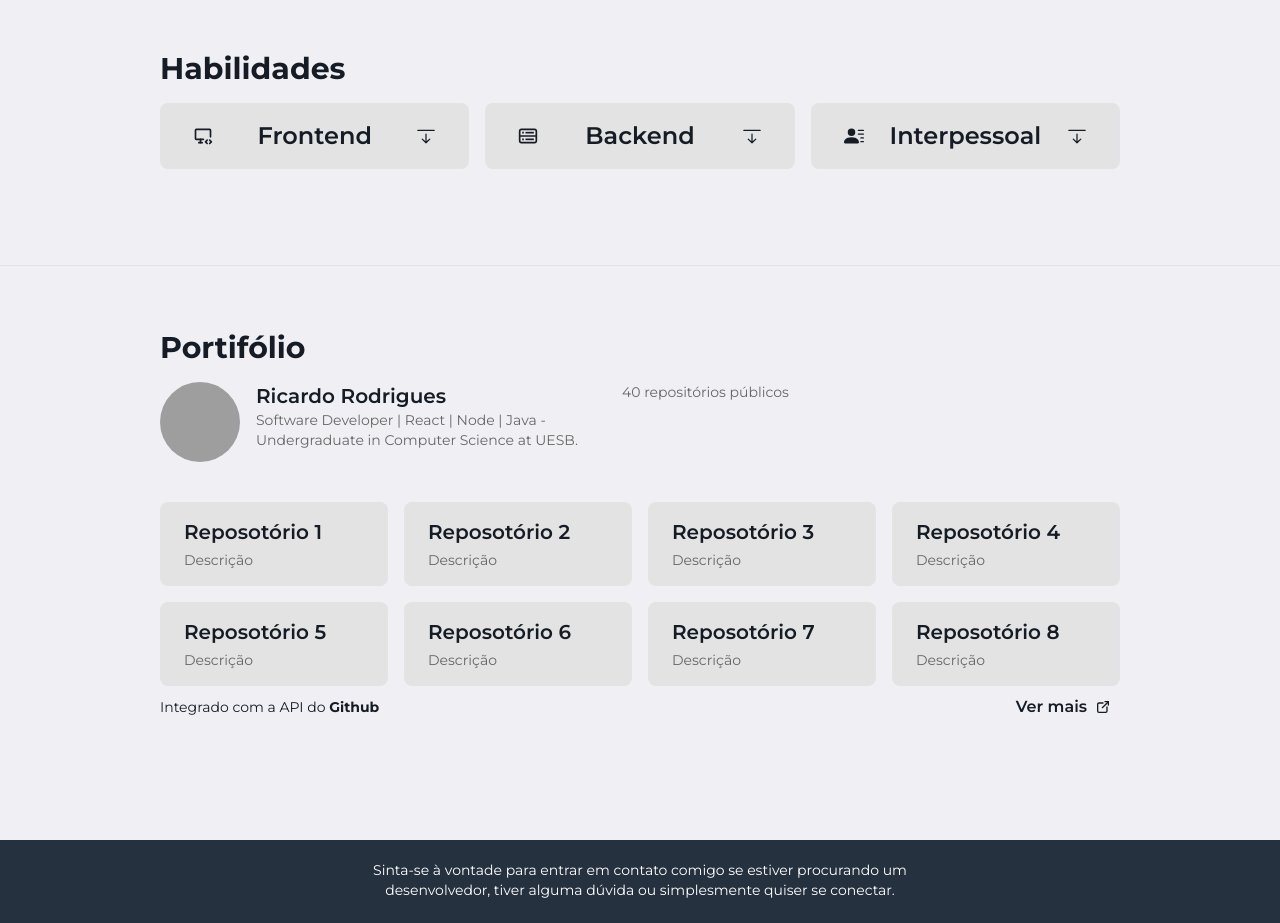
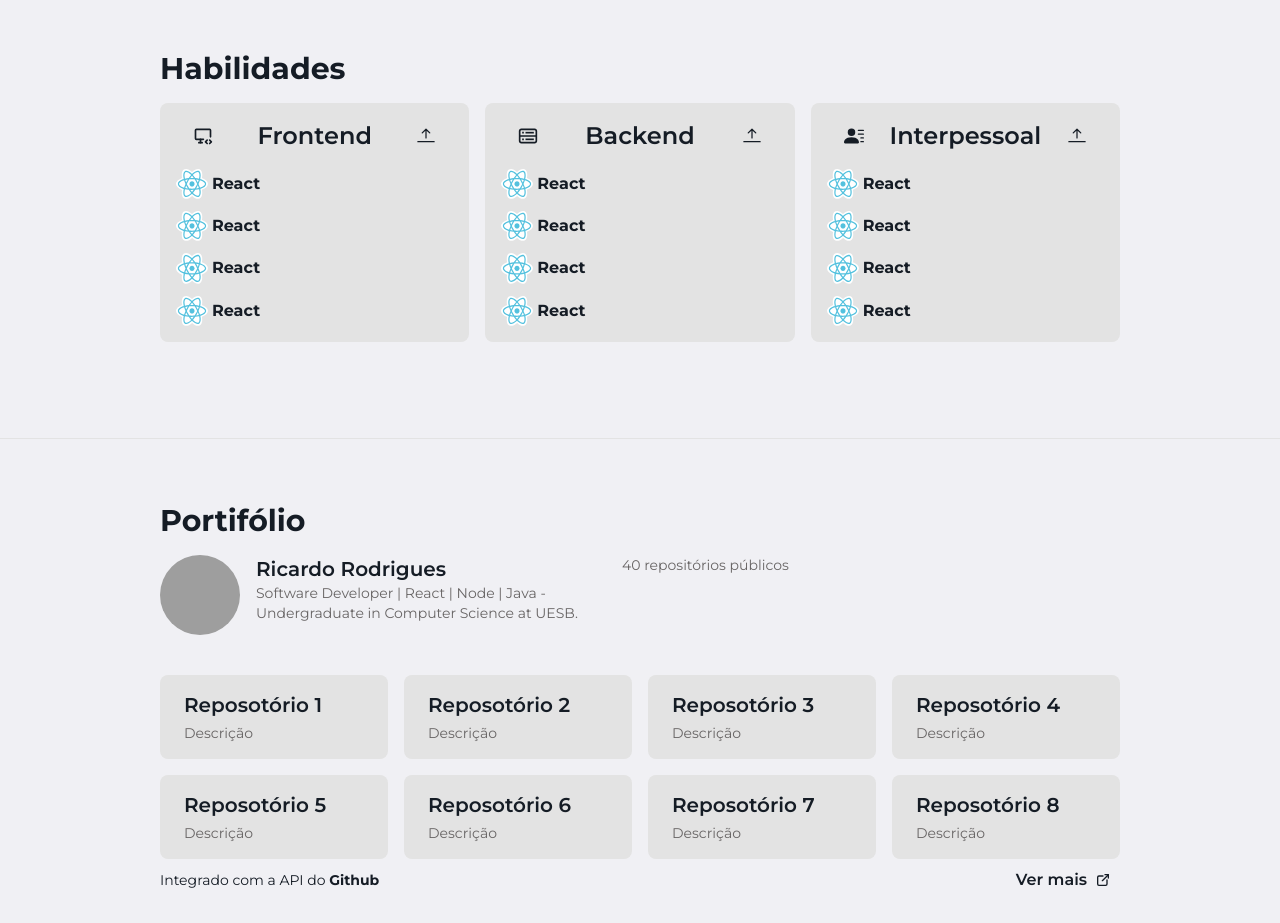
Before and after one commit to ricardorodriguespes17/ricardo-web, a Next.js app: page / in a window 1280 px wide. Shown: the part 1900-2823 px from the top of the page. Built offline with nearby package versions, Linux system fonts and the light colour scheme; grey boxes are pictures that could not be loaded.

Commit message:
refactor: add skil list animation

```diff
--- a/src/components/common/SkillsList.tsx
+++ b/src/components/common/SkillsList.tsx
@@ -1,6 +1,6 @@
 "use client"
 
-import { useState } from "react"
+import { useEffect, useState } from "react"
 import { BsArrowBarDown, BsFillPersonLinesFill } from "react-icons/bs"
 import Button from "../ui/Button"
 import { twMerge } from "tailwind-merge"
@@ -27,8 +27,38 @@ const icons = {
   softs: <BsFillPersonLinesFill />,
 }
 
+const openTimes = {
+  frontend: 100,
+  backend: 1000,
+  softs: 1900,
+}
+
 const SkillsList = ({ type }: Props) => {
   const [isOpen, setIsOpen] = useState(false)
+  const [firstOpen, setFirstOpen] = useState(false)
+
+  useEffect(() => {
+    if (firstOpen) {
+      setTimeout(() => {
+        setIsOpen(true)
+      }, openTimes[type])
+    }
+  }, [firstOpen])
+
+  useEffect(() => {
+    const handleScroll = () => {
+      const currentScrollY = window.scrollY
+      if (currentScrollY > 1500) {
+        setFirstOpen(true)
+      }
+    }
+
+    window.addEventListener("scroll", handleScroll)
+
+    return () => {
+      window.removeEventListener("scroll", handleScroll)
+    }
+  }, [])
 
   return (
     <div className="flex flex-col bg-gray-30 dark:bg-dark-100 rounded-lg px-4 h-fit">
```
